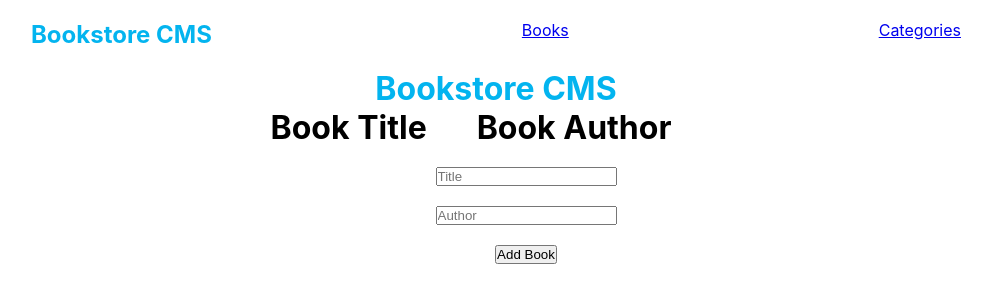
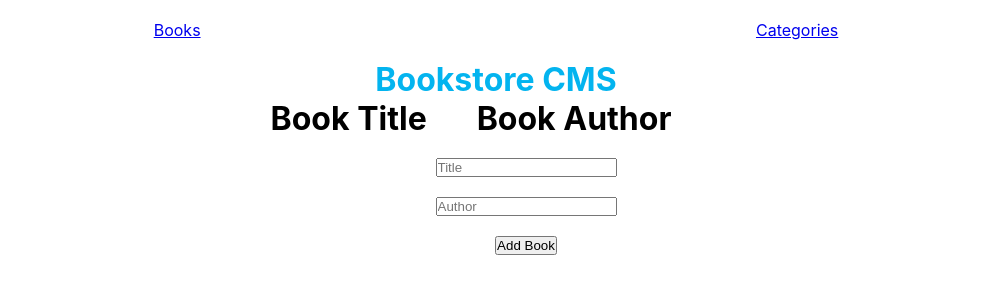
Before and after one commit to HERMON-1995/Book-store-project, a React (Create React App) app: page / in a window 1280 px wide. Shown: the top 302 px of the page, without its empty margins (144-1136 px from the left). Built offline with nearby package versions, Linux system fonts and the light colour scheme; the HTML template or start-up script is replaced by a standard one.

Commit message:
Update navBar.js

```diff
--- a/src/components/navBar.js
+++ b/src/components/navBar.js
@@ -3,7 +3,6 @@ import { Link } from 'react-router-dom';
 
 const NavBar = () => (
   <nav>
-    <h1 className="book-h1">Bookstore CMS</h1>
     <Link to="/">Books</Link>
     <Link to="/categories">Categories</Link>
   </nav>
```
